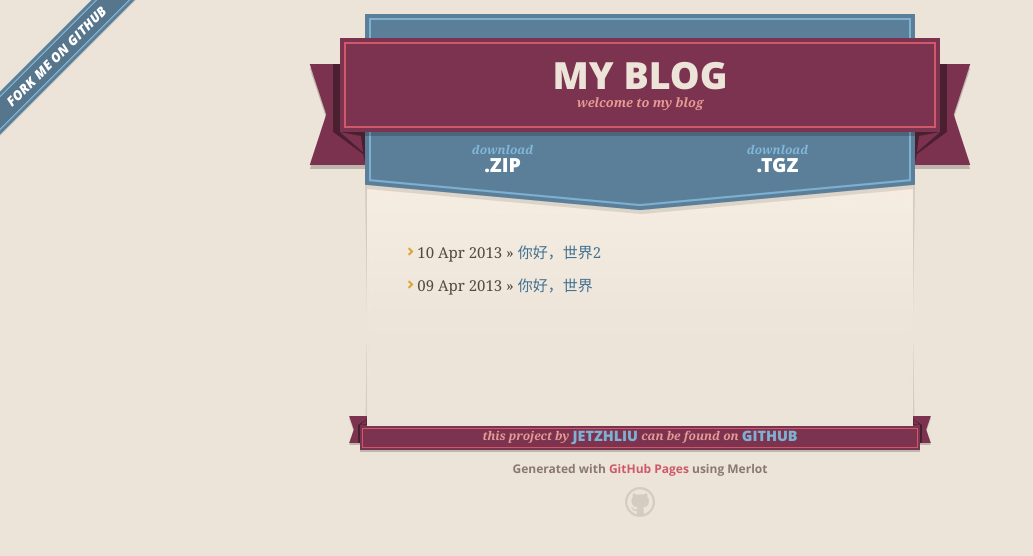
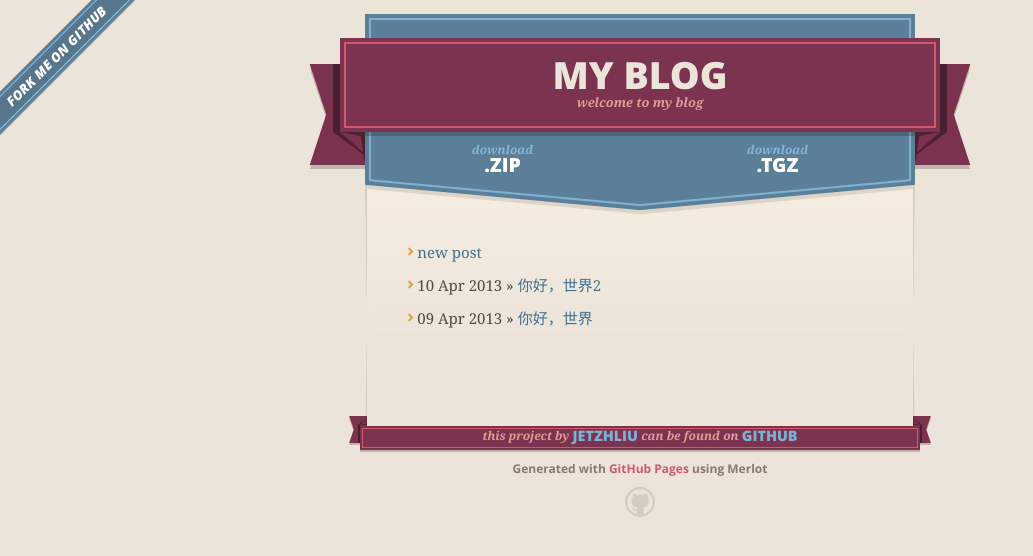
Before and after one commit to jetzhliu/test, a Jekyll site: the page built from index.md, in a window 1280 px wide. Shown: the top 556 px of the page, without its empty margins (0-1033 px from the left). Built offline with Jekyll 4.4.1, drawn with Linux system fonts in a browser that asks for light colours; nearby versions of some CDN libraries.

Commit message:
Update index.md

```diff
--- a/index.md
+++ b/index.md
@@ -3,6 +3,7 @@ layout: default
 title: My Blog
 desc: welcome to my blog
 ---
+* [new post]({{ site.baseurl }}new/gh-pages/_posts)
 {% for post in site.posts %}
-  * {{ post.date | date_to_string }} &raquo; [{{ post.title }}]({{ site.baseurl }}{{ post.url }})
+* {{ post.date | date_to_string }} &raquo; [{{ post.title }}]({{ site.baseurl }}{{ post.url }})
 {% endfor %}
```
